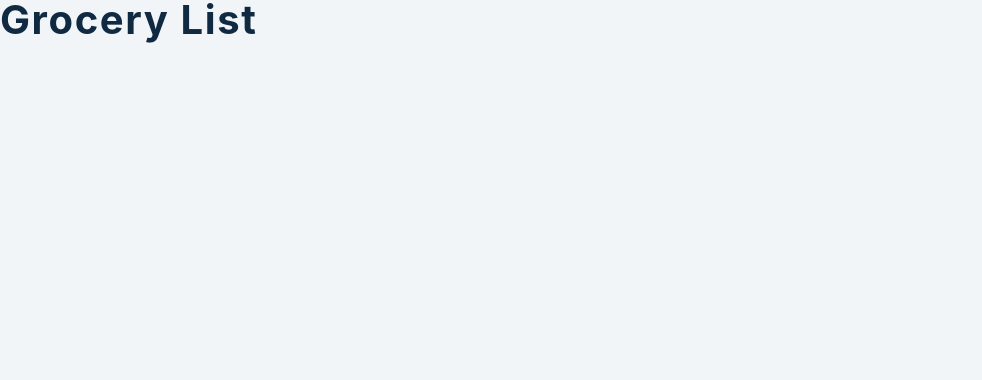
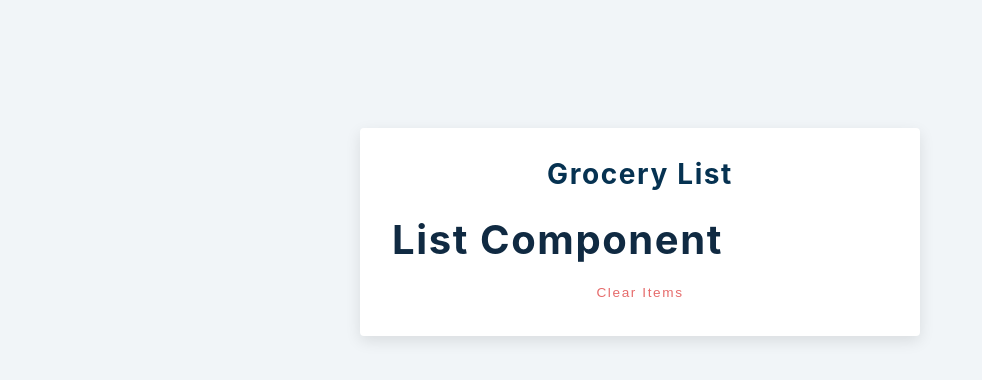
Before and after one commit to kennybates/grocery-list, a React (Create React App) app: page / in a window 1280 px wide. Shown: the top 380 px of the page, without its empty margins (0-982 px from the left). Built offline with nearby package versions, Linux system fonts and the light colour scheme.

Commit message:
Update App.js
created initial handleSubmit function. Additionally, updated some of the return statements.

```diff
--- a/src/App.js
+++ b/src/App.js
@@ -10,12 +10,24 @@ function App() {
   const [editID, setEditID] = useState(null); // which ID will be edited
   const [alert, setAlert] = useState({ show: false, msg: '', type: ''});
 
+  const handleSubmit = (e) => {
+    e.preventDefault();
+
+  };
+
   return (
-    <article>
-      <div className='container'>
-        <h2>Grocery List</h2>
+    <section className='section-center'>
+      <form  className='grocery-form' onSubmit={handleSubmit}>
+        {alert.show && <Alert />}
+        <h3> Grocery List</h3>
+      </form>
+      <div className='grocery-container'>
+        <List />
+        <button className='clear-btn'>
+          Clear Items
+        </button>
       </div>
-    </article>
+    </section>
   );
 }
 
```
